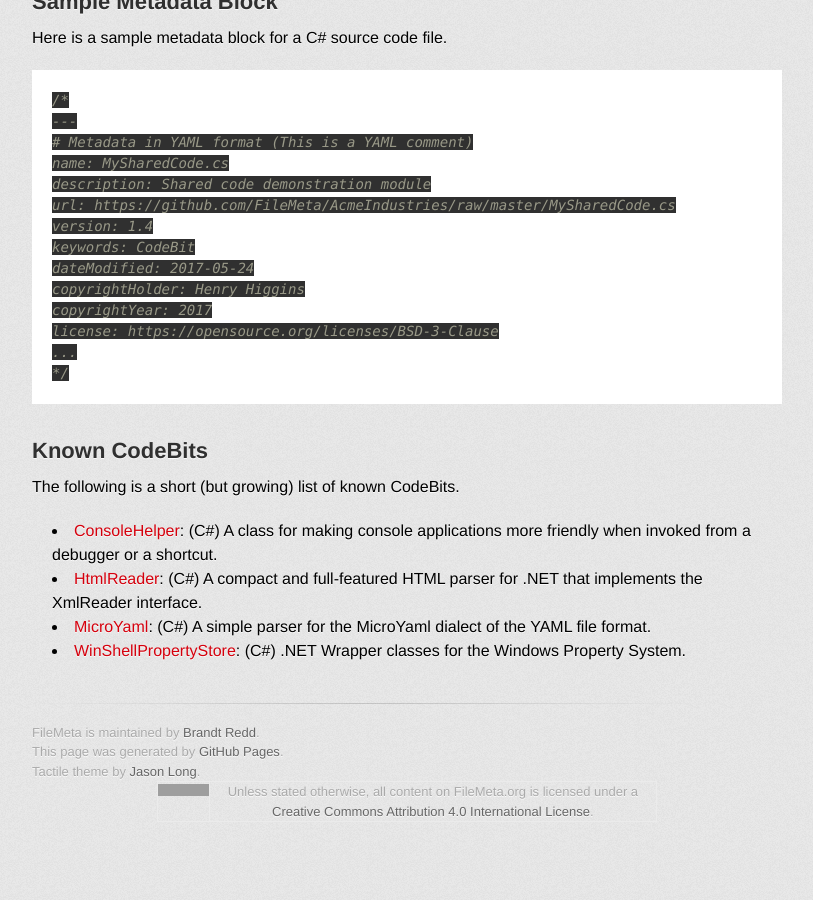
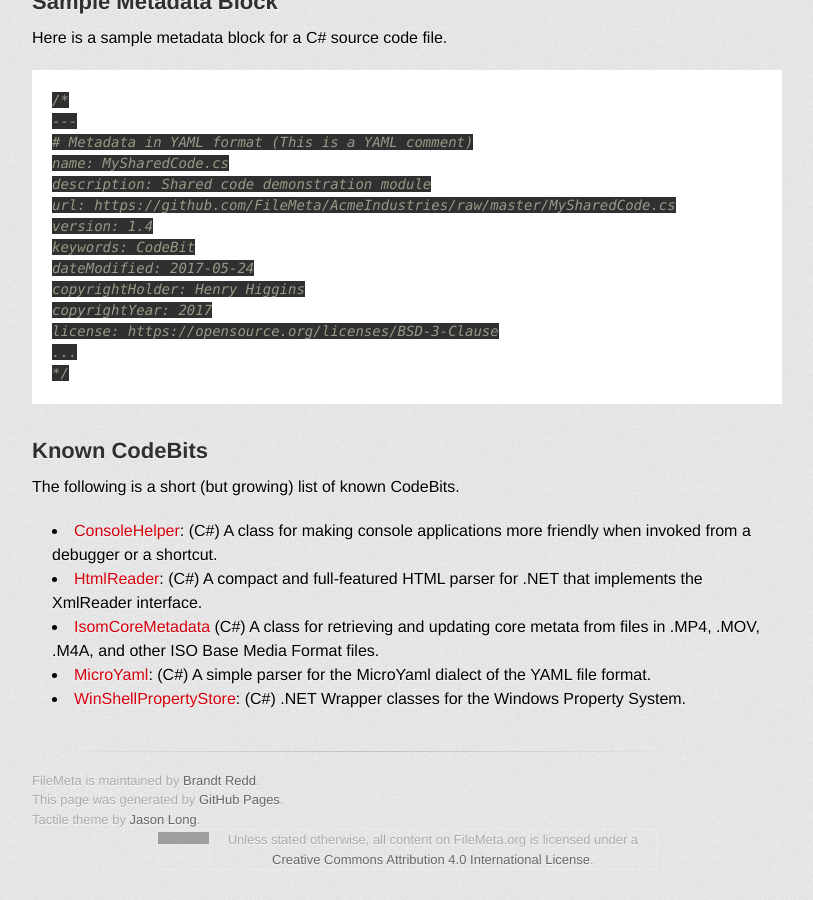
Before and after one commit to FileMeta/filemeta.github.io, a Jekyll site: the page built from CodeBit.md, in a window 1280 px wide and 900 px high, scrolled down 1118 px. Shown: the whole window, without its empty margins (233-1046 px from the left). Built offline with Jekyll 4.4.1, drawn with Linux system fonts in a browser that asks for light colours; some web fonts are replaced; before the commit the page ends 1970 px from its top, so only the background shows below that; grey boxes are pictures that could not be loaded.

Commit message:
Add to CodeBit listing

```diff
--- a/CodeBit.md
+++ b/CodeBit.md
@@ -54,5 +54,6 @@
 
 * [ConsoleHelper](https://github.com/FileMeta/ConsoleHelper): (C#) A class for making console applications more friendly when invoked from a debugger or a shortcut.
 * [HtmlReader](https://github.com/FileMeta/HtmlReader): (C#) A compact and full-featured HTML parser for .NET that implements the XmlReader interface.
+* [IsomCoreMetadata](https://github.com/FileMeta/IsomCoreMetadata) (C#) A class for retrieving and updating core metata from files in .MP4, .MOV, .M4A, and other ISO Base Media Format files.
 * [MicroYaml](https://github.com/FileMeta/MicroYaml): (C#) A simple parser for the MicroYaml dialect of the YAML file format.
 * [WinShellPropertyStore](https://github.com/FileMeta/WinShellPropertyStore): (C#) .NET Wrapper classes for the Windows Property System.
```
